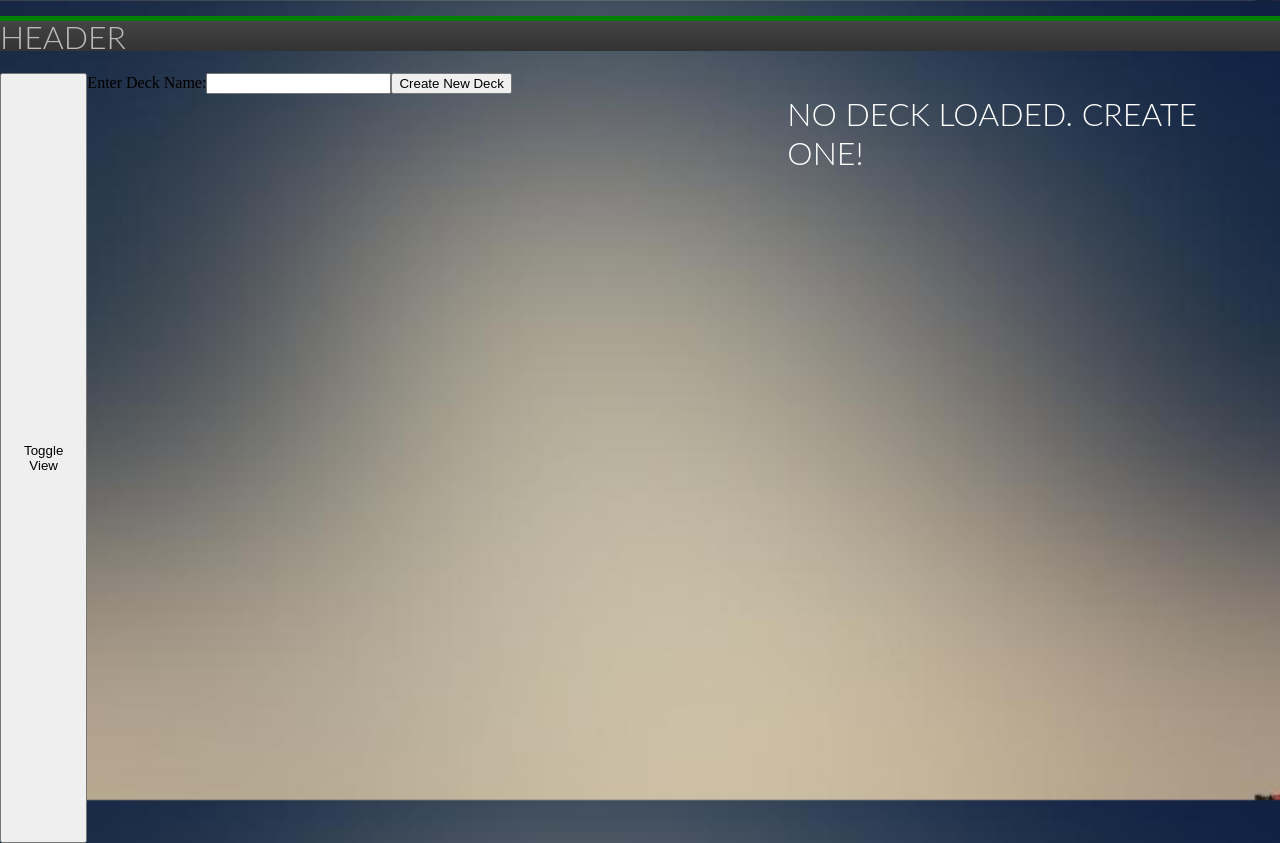
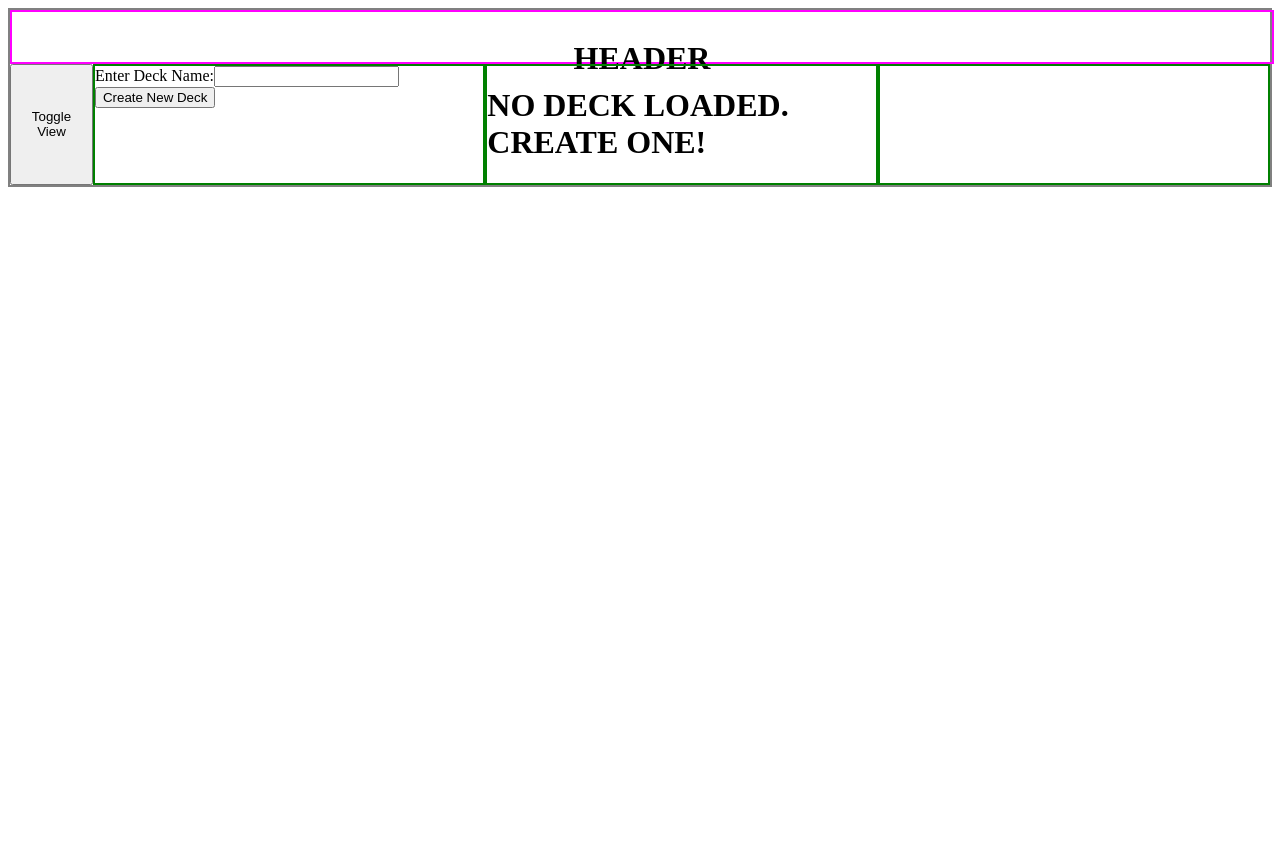
Before and after one commit to e-wilding/mtg-collection, a React app: page / in a window 1280 px wide. After the commit the page ends 800 px from the top, so only its background shows below. Built offline with nearby package versions, Linux system fonts and the light colour scheme; the HTML template or start-up script is replaced by a standard one.

Commit message:
Set up with basic flexible column /header layout

```diff
--- a/client/App.jsx
+++ b/client/App.jsx
@@ -9,7 +9,6 @@ class App extends Component {
   render() {
     return (
       <div className='container'>
-        <h1 id='header'>HEADER</h1>
         <MainContainer />
       </div>
     );
--- /dev/null
+++ b/client/components/HeaderDisplay.jsx
@@ -0,0 +1,9 @@
+import React, { Component } from 'react';
+
+const HeaderDisplay = (props) => (
+    <div className="headerDisplay">
+        <h1>HEADER</h1>
+    </div>
+);
+
+export default HeaderDisplay;
--- /dev/null
+++ b/client/containers/BodyContainer.jsx
@@ -0,0 +1,82 @@
+/**
+ * ************************************
+ *
+ * @module  BodyContainer
+ * @author
+ * @date
+ * @description stateful component that renders different displays
+ *
+ * ************************************
+ */
+
+import React, { Component } from 'react';
+import { connect } from 'react-redux';
+import CollectionsDisplay from '../components/CollectionsDisplay.jsx';
+import CollectionContainer from './CollectionContainer.jsx'
+import CardDisplay from '../components/CardDisplay.jsx';
+import MyDecksContainer from './MyDecksContainer.jsx';
+import DeckContainer from './DeckContainer.jsx';
+import DeckCollectionContainer from './DeckCollectionContainer.jsx';
+import * as actions from '../actions/actions.js'
+import HeaderContainer from './HeaderContainer.jsx';
+
+const mapStateToProps = state => ({
+    cardImage: state.collection.lastCard.img,
+    deck_mode: state.collection.deck_mode
+});
+
+const mapDispatchToProps = dispatch => ({
+    // create functions that will dispatch action creators
+    addCard: (card) => {
+        dispatch(actions.addCardToCollection(card))
+    },
+
+    deleteCard: (card) => {
+        dispatch(actions.deleteCardFromCollection(card))
+    },
+
+    toggleViewMode: () => {
+        dispatch(actions.toggleViewMode())
+    }
+});
+
+class BodyContainer extends Component {
+    constructor(props) {
+        super(props);
+    }
+
+    render() {
+        return (
+            <div className="bodyContainer">
+                {
+                    <button onClick={this.props.toggleViewMode}>Toggle View</button>
+                }
+                {
+                    this.props.deck_mode ? <MyDecksContainer></MyDecksContainer> : null
+                }
+                {
+                    this.props.deck_mode ? <DeckCollectionContainer></DeckCollectionContainer> : null
+                }
+                {
+                    this.props.deck_mode ? <DeckContainer></DeckContainer> : null
+                }
+                {
+                    //<CollectionsDisplay></CollectionsDisplay>
+                }
+                {
+                    this.props.deck_mode ? null : <CollectionContainer></CollectionContainer>
+                }
+                {
+                    this.props.deck_mode ? null :
+                        <CardDisplay
+                            cardImage={this.props.cardImage}
+                            addCard={this.props.addCard}
+                            deleteCard={this.props.deleteCard}>
+                        </CardDisplay>
+                }
+            </div>
+        );
+    }
+}
+
+export default connect(mapStateToProps, mapDispatchToProps)(BodyContainer);
--- /dev/null
+++ b/client/containers/HeaderContainer.jsx
@@ -0,0 +1,36 @@
+import React, { Component } from 'react';
+import { connect } from 'react-redux';
+import Card from '../components/Card.jsx'
+import * as actions from '../actions/actions.js'
+import HeaderDisplay from '../components/HeaderDisplay.jsx';
+const scryfall = require("scryfall-client");
+
+const mapStateToProps = state => ({
+    totalCards: state.collection.totalCards,
+    cardImage: state.collection.lastCard.img,
+    collection: state.collection.collection,
+    deck_mode: state.collection.deck_mode,
+    search_error: state.collection.search_error,
+});
+
+const mapDispatchToProps = dispatch => ({
+
+});
+
+class HeaderContainer extends Component {
+    constructor(props) {
+        super(props);
+    }
+
+    render() {
+        return (
+            <div className="headerContainer">
+                {
+                    <HeaderDisplay></HeaderDisplay>
+                }
+            </div>
+        );
+    }
+}
+
+export default connect(mapStateToProps, mapDispatchToProps)(HeaderContainer);
--- a/client/containers/MainContainer.jsx
+++ b/client/containers/MainContainer.jsx
@@ -18,25 +18,15 @@ import MyDecksContainer from './MyDecksContainer.jsx';
 import DeckContainer from './DeckContainer.jsx';
 import DeckCollectionContainer from './DeckCollectionContainer.jsx';
 import * as actions from '../actions/actions.js'
+import HeaderContainer from './HeaderContainer.jsx';
+import BodyContainer from './BodyContainer.jsx'
 
 const mapStateToProps = state => ({
-    cardImage: state.collection.lastCard.img,
-    deck_mode: state.collection.deck_mode
+
 });
 
 const mapDispatchToProps = dispatch => ({
     // create functions that will dispatch action creators
-    addCard: (card) => {
-        dispatch(actions.addCardToCollection(card))
-    },
-
-    deleteCard: (card) => {
-        dispatch(actions.deleteCardFromCollection(card))
-    },
-
-    toggleViewMode: () => {
-        dispatch(actions.toggleViewMode())
-    }
 });
 
 class MainContainer extends Component {
@@ -48,30 +38,10 @@ class MainContainer extends Component {
         return (
             <div className="mainContainer">
                 {
-                    <button onClick={this.props.toggleViewMode}>Toggle View</button>
+                    <HeaderContainer></HeaderContainer>
                 }
                 {
-                    this.props.deck_mode ? <MyDecksContainer></MyDecksContainer> : null
-                }
-                {
-                    this.props.deck_mode ? <DeckCollectionContainer></DeckCollectionContainer> : null
-                }
-                {
-                    this.props.deck_mode ? <DeckContainer></DeckContainer> : null
-                }
-                {
-                    //<CollectionsDisplay></CollectionsDisplay>
-                }
-                {
-                    this.props.deck_mode ? null : <CollectionContainer></CollectionContainer>
-                }
-                {
-                    this.props.deck_mode ? null :
-                        <CardDisplay
-                            cardImage={this.props.cardImage}
-                            addCard={this.props.addCard}
-                            deleteCard={this.props.deleteCard}>
-                        </CardDisplay>
+                    <BodyContainer></BodyContainer>
                 }
             </div>
         );
--- a/client/styles.css
+++ b/client/styles.css
@@ -1,108 +1,60 @@
-html {
+/******************/
+/* Main Container */
+/******************/
+.mainContainer {
+  border: 2px solid gray;
+  display: flex;
+  flex-direction: column;
   height: 100%;
-  background: url('../images/background.jpg') no-repeat center center fixed;
-  -webkit-background-size: cover;
-  -moz-background-size: cover;
-  -o-background-size: cover;
-  background-size: cover;
 }
 
-body {
-  height: 100%;
-  margin: 0;
-  font-family: Beleren;
+/**********/
+/* Header */
+/**********/
+.headerContainer {
+  width: 100%;
+  border: 2px solid magenta;
+  height: 50px;
+  line-height: 50px;
+  text-align: center;
 }
 
-h1 { color: #ffffff; font-family: 'Lato', sans-serif; font-weight: 300;}
-
-input[type=text] {
-  height: auto;
+/******************/
+/* Body Container */
+/******************/
+.bodyContainer {
+  display: flex;
+  width: 100%;
+  flex: 1;
 }
 
-#root {
-  outline: green solid 5px;
+/*******************/
+/* Collection Page */
+/*******************/
+.collectionContainer {
+  width: 50%;
+  border: 2px solid green;
 }
 
-#header {
-  height: 30px;
-  display: flex;
-  align-items: center;
-  background: linear-gradient(#444444, #333333);
-  color: #bbbbbb;
+.cardImageDisplay {
+  width: 50%;
+  border: 2px solid orange;
 }
 
-.deckBtn {
-  width: 150px;
-  height: 50px;
+/************************/
+/* Deck Collection Page */
+/************************/
+.myDecksContainer {
+  width: 33%;
+  border: 2px solid green;
 }
 
-.color_icon {
-  width:auto;
-  max-height: 30px;
-  max-width: 30px;
-  height:auto;
-}
-
-.addCardBtn {
-  width: auto;
-  height: 50px;
-}
-
-.deleteCardBtn {
-  width: auto;
-  height: 50px;
-}
-
-.container {
-}
-
-.mainContainer {
-  display: flex;
-  height: calc( 100vh - 30px);
-}
-
-.collectionContainer {
-  min-width: 700px;
+.deckCollectionContainer {
+  width: 33%;
+  border: 2px solid green;
 }
 
 .deckContainer {
-  flex-direction: column;
+  width: 33%;
+  border: 2px solid green;
 }
-
-.myDecksContainer {
-  min-width: 700px;
-}
-
-.searchDisplay {
-}
-
-.collectionsDisplay {
-}
-
-.cardImageDisplay {
-  display:flex;
-  flex-direction: column;
-}
-
-.cardFaceDisplay {
-  max-width: 500px;
-  max-height: 600px;
-}
-
-.cardDisplay {
-  background: lightcyan;
-  max-height: 55px;
-  font-size: 55px;
-  outline: black solid 1px;
-  overflow: hidden;
-  padding: 5px;
-  opacity: .5;
-}
-
-
-.card {
-
-}
-
-::placeholder {
-}
```
